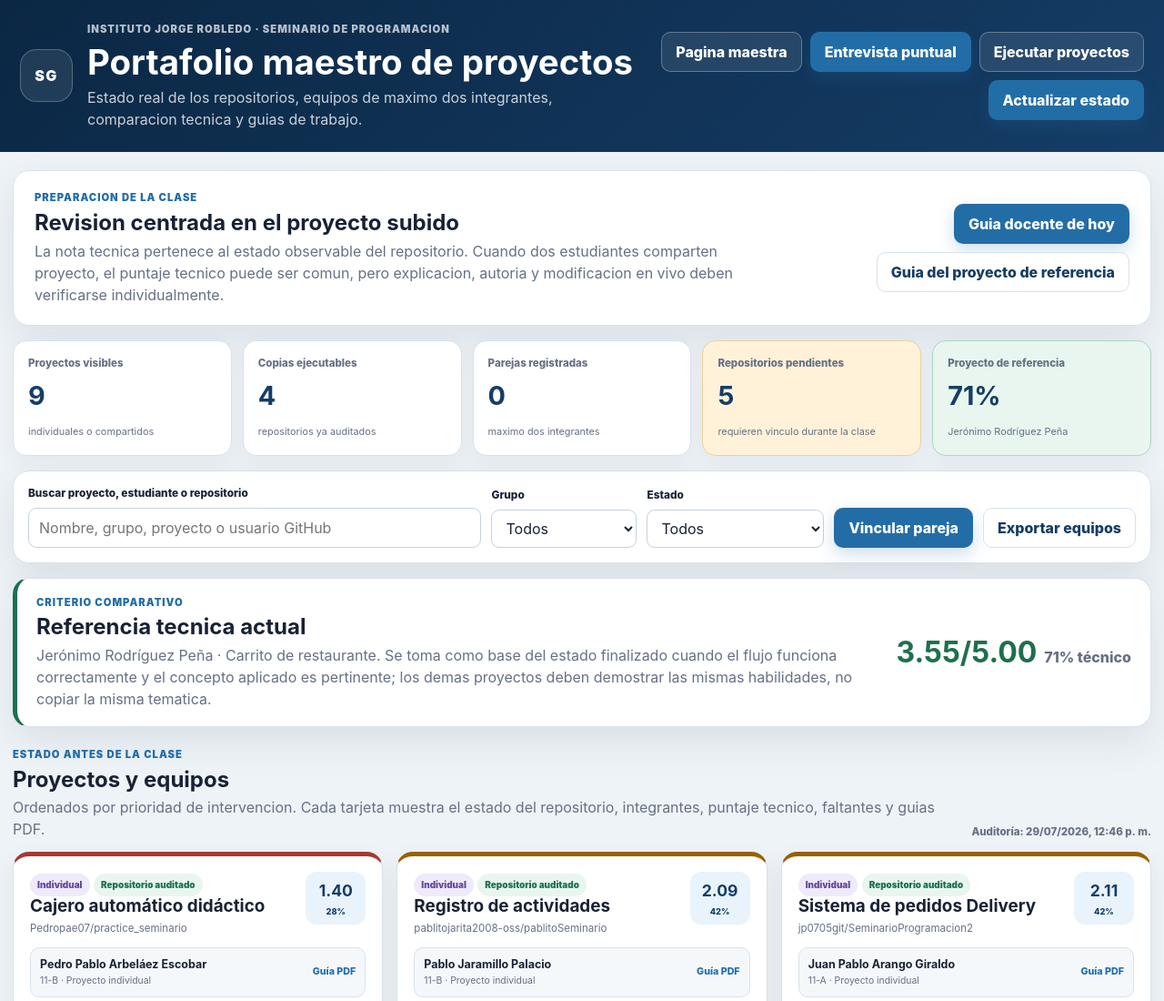
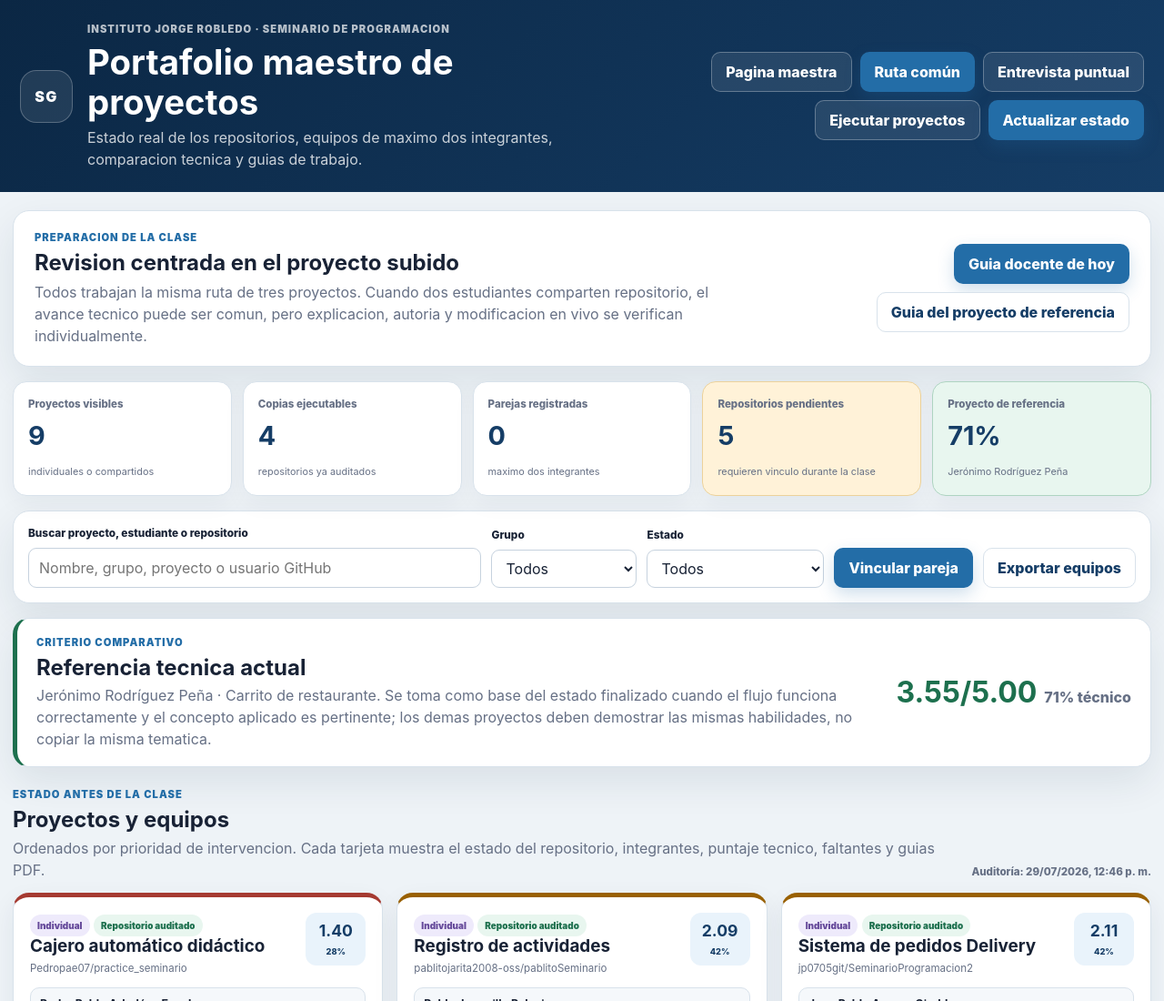
Before and after one commit to juanperez238421-cpu/Seminario_Goal_Period2, a website: page portfolio.html in a window 1280 px wide. Shown: the top 1100 px of the page at 91% size. Drawn offline with Linux system fonts and the light colour scheme.

Commit message:
feat: link project portfolio to unified common pathway

```diff
--- a/portfolio.html
+++ b/portfolio.html
@@ -24,7 +24,8 @@
     </div>
     <div class="hero-actions">
       <a class="button secondary" href="index.html">Pagina maestra</a>
-      <a class="button primary" href="session.html">Entrevista puntual</a>
+      <a class="button primary" href="individual-analysis.html">Ruta común</a>
+      <a class="button secondary" href="session.html">Entrevista puntual</a>
       <a class="button secondary" href="project-review.html">Ejecutar proyectos</a>
       <button class="button primary" id="refreshButton" type="button">Actualizar estado</button>
     </div>
@@ -35,7 +36,7 @@
       <div>
         <p class="section-kicker">Preparacion de la clase</p>
         <h2>Revision centrada en el proyecto subido</h2>
-        <p>La nota tecnica pertenece al estado observable del repositorio. Cuando dos estudiantes comparten proyecto, el puntaje tecnico puede ser comun, pero explicacion, autoria y modificacion en vivo deben verificarse individualmente.</p>
+        <p>Todos trabajan la misma ruta de tres proyectos. Cuando dos estudiantes comparten repositorio, el avance tecnico puede ser comun, pero explicacion, autoria y modificacion en vivo se verifican individualmente.</p>
       </div>
       <div class="intro-actions">
         <a class="button primary" id="teacherGuideLink" href="guides/pdf/guia_docente_preclase_2026_07_29.pdf" target="_blank" rel="noopener noreferrer">Guia docente de hoy</a>
```
